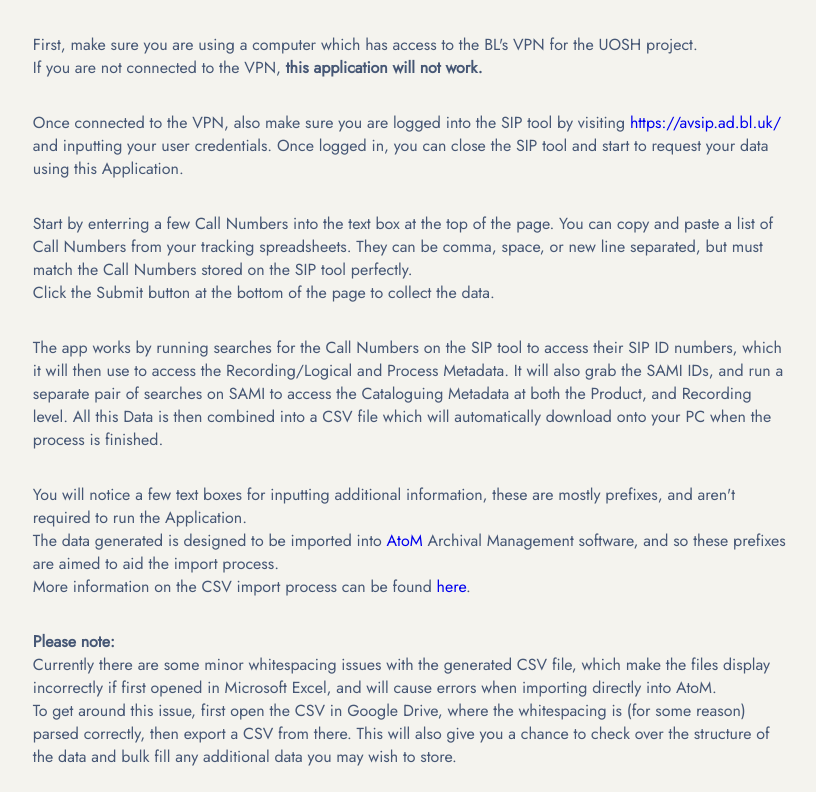
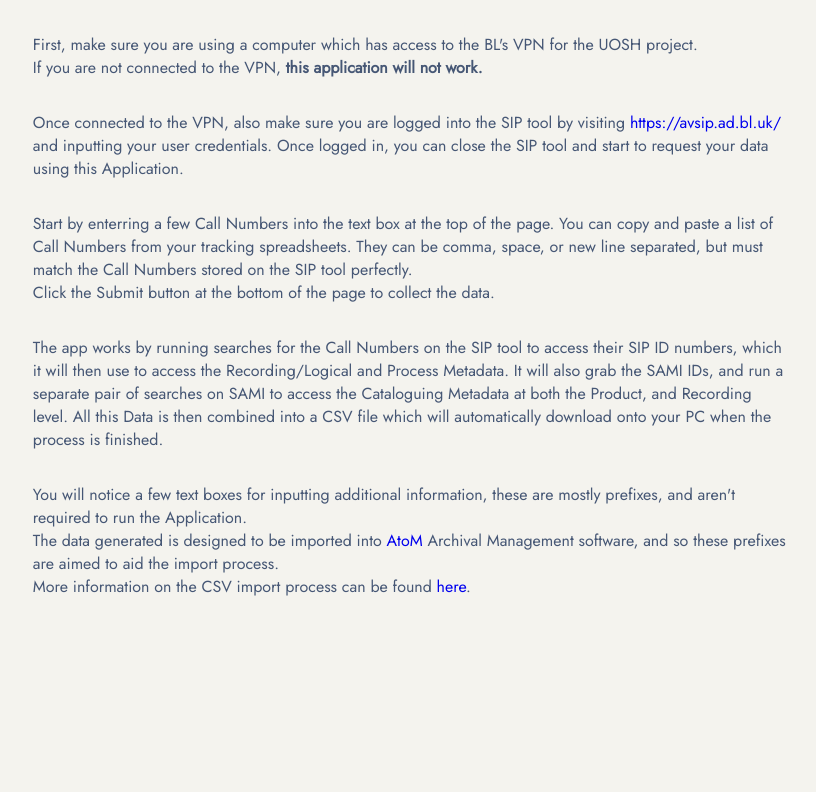
Before and after one commit to davidpye/SIPtoCSV, a website built with Parcel: page help.html in a window 1280 px wide. Shown: the part 321-1113 px from the top of the page, without its empty margins (228-1044 px from the left). After the commit the page ends 943 px from the top, so only its background shows below. Built offline with nearby package versions, Linux system fonts and the light colour scheme.

Commit message:
Edited Google Drive out of Help Page

```diff
--- a/help.html
+++ b/help.html
@@ -40,11 +40,5 @@
         The data generated is designed to be imported into <a href="https://www.accesstomemory.org/en/">AtoM</a> Archival Management software, and so these prefixes are aimed to aid the import process.<br />
         More information on the CSV import process can be found <a href="https://www.accesstomemory.org/en/docs/2.7/user-manual/import-export/csv-import/#csv-import" target="_blank">here</a>.
       </p>
-      <p>
-        <b>Please note:</b><br />
-        Currently there are some minor whitespacing issues with the generated CSV file, which make the files display incorrectly if first opened in Microsoft Excel, and will cause errors when importing directly into AtoM.<br />
-        To get around this issue, first open the CSV in Google Drive, where the whitespacing is (for some reason) parsed correctly, then export a CSV from there. This will also give you a chance to check over the structure of the data
-        and bulk fill any additional data you may wish to store.
-      </p>
   </body>
 </html>
```
